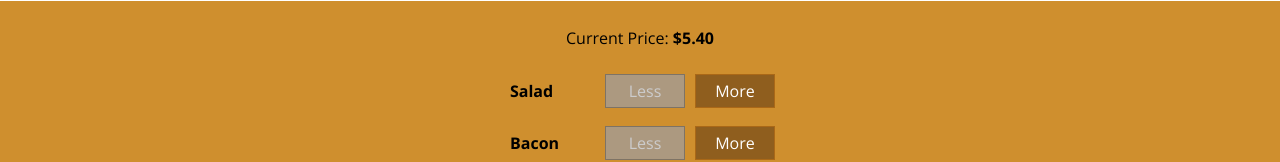
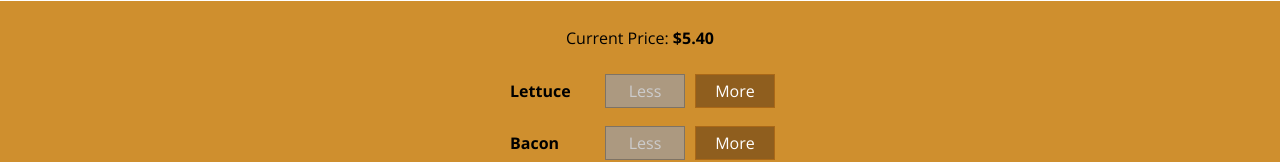
Before and after one commit to juanoxmar/burger-builder, a React (Create React App) app: page / in a window 1280 px wide. Shown: the part 471-633 px from the top of the page. Built offline with nearby package versions, Linux system fonts and the light colour scheme.

Commit message:
Changed variable name

```diff
--- a/src/App.tsx
+++ b/src/App.tsx
@@ -1,6 +1,6 @@
 import React from 'react';
+import BurgerBuilder from './containers/BurgerBuilder/BurgerBuilder';
 import Layout from './containers/Layout/Layout';
-import BurgerBuilder from './containers/BurgerBuilder/BurgerBuilder';
 
 class App extends React.Component {
   render() {
--- a/src/components/Burger/BuildControls/BuildControls.tsx
+++ b/src/components/Burger/BuildControls/BuildControls.tsx
@@ -5,7 +5,7 @@ import classes from './BuildControls.module.css';
 import { ig } from '../Burger';
 
 export type DisableType = {
-  salad: boolean;
+  lettuce: boolean;
   bacon: boolean;
   cheese: boolean;
   meat: boolean;
@@ -21,7 +21,7 @@ type BuildControlsProps = {
 };
 
 const controls = [
-  { label: 'Salad', type: 'salad' },
+  { label: 'Lettuce', type: 'lettuce' },
   { label: 'Bacon', type: 'bacon' },
   { label: 'Cheese', type: 'cheese' },
   { label: 'Meat', type: 'meat' },
--- a/src/components/Burger/Burger.tsx
+++ b/src/components/Burger/Burger.tsx
@@ -7,7 +7,7 @@ type BurgerProps = {
 };
 
 export type IngredientType = {
-  salad: number;
+  lettuce: number;
   bacon: number;
   cheese: number;
   meat: number;
--- a/src/components/Burger/BurgerIngredient/BurgerIngredient.module.css
+++ b/src/components/Burger/BurgerIngredient/BurgerIngredient.module.css
@@ -96,7 +96,7 @@
   border-radius: 20px;
 }
 
-.Salad {
+.Lettuce {
   width: 85%;
   height: 7%;
   margin: 2% auto;
--- a/src/components/Burger/BurgerIngredient/BurgerIngredient.tsx
+++ b/src/components/Burger/BurgerIngredient/BurgerIngredient.tsx
@@ -26,8 +26,8 @@ const BurgerIngredient: React.FC<ingredientProps> = ({ type }) => {
     case 'cheese':
       ingredient = <div className={classes.Cheese} />;
       break;
-    case 'salad':
-      ingredient = <div className={classes.Salad} />;
+    case 'lettuce':
+      ingredient = <div className={classes.Lettuce} />;
       break;
     case 'bacon':
       ingredient = <div className={classes.Bacon} />;
--- a/src/containers/BurgerBuilder/BurgerBuilder.tsx
+++ b/src/containers/BurgerBuilder/BurgerBuilder.tsx
@@ -5,7 +5,7 @@ import Modal from '../../components/UI/Modal/Modal';
 import OrderSummary from '../../components/Burger/OrderSummary/OrderSummary';
 
 const INGREDIENT_PRICES = {
-  salad: 0.5,
+  lettuce: 0.5,
   bacon: 0.7,
   cheese: 0.4,
   meat: 1.3,
@@ -14,7 +14,7 @@ const INGREDIENT_PRICES = {
 class BurgerBuilder extends React.Component {
   state = {
     ingredients: {
-      salad: 0,
+      lettuce: 0,
       bacon: 0,
       cheese: 0,
       meat: 0,
@@ -81,7 +81,7 @@ class BurgerBuilder extends React.Component {
     };
 
     const disableButton = {
-      salad: false,
+      lettuce: false,
       bacon: false,
       cheese: false,
       meat: false,
```
